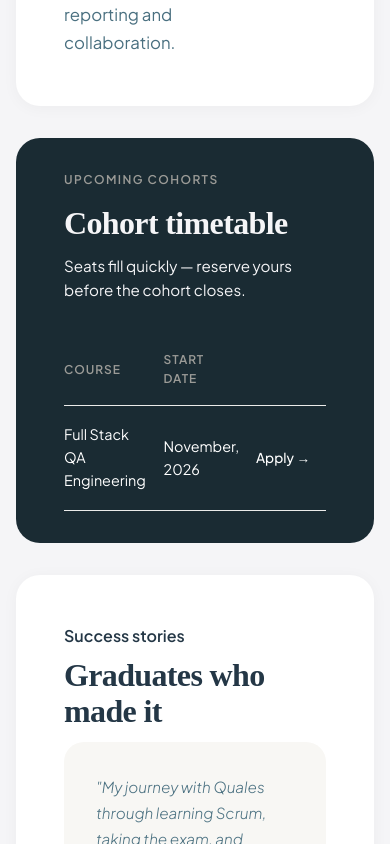
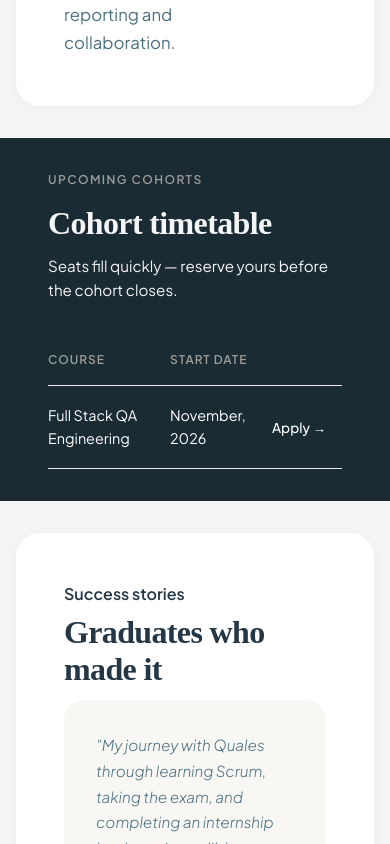
Before and after one commit to Ayobamee/Qualeswebapp, a React (Vite) app: page /talents in a window 390 px wide. Shown: the part 4800-5644 px from the top of the page. Built offline with nearby package versions, Linux system fonts and the light colour scheme; a web font is replaced by a local one.

Commit message:
fix for margins in form for mobile

```diff
--- a/src/pages/Talents.module.css
+++ b/src/pages/Talents.module.css
@@ -560,7 +560,8 @@
   .bgGreen {
     padding: 2rem 1rem;
     overflow: hidden;
-    margin: 0 1rem 2rem 1rem;
+    margin: 0 0 2rem 0;
+    border-radius: 0;
   }
   .heroInner {
     grid-template-columns: 1fr;
```
